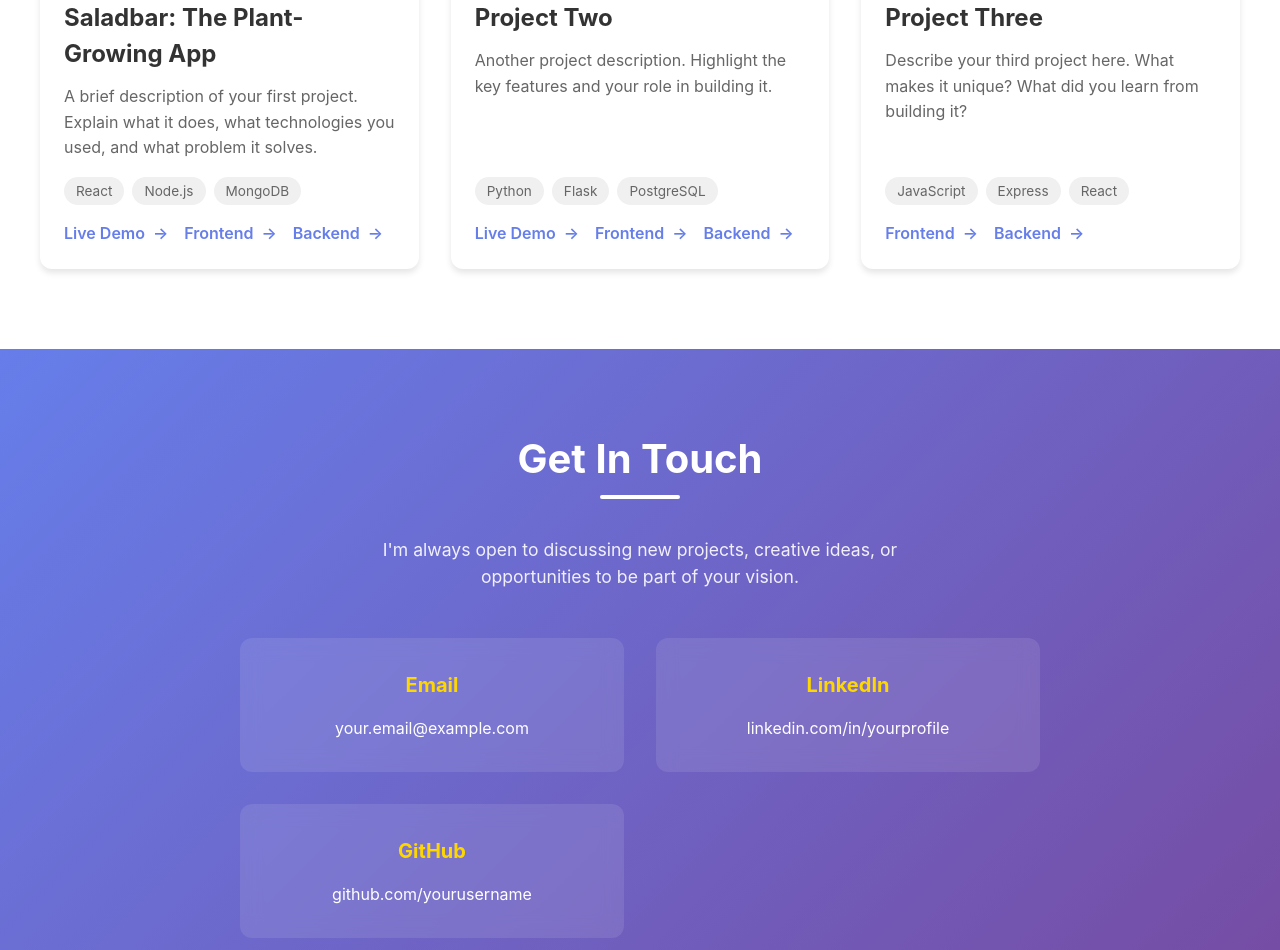
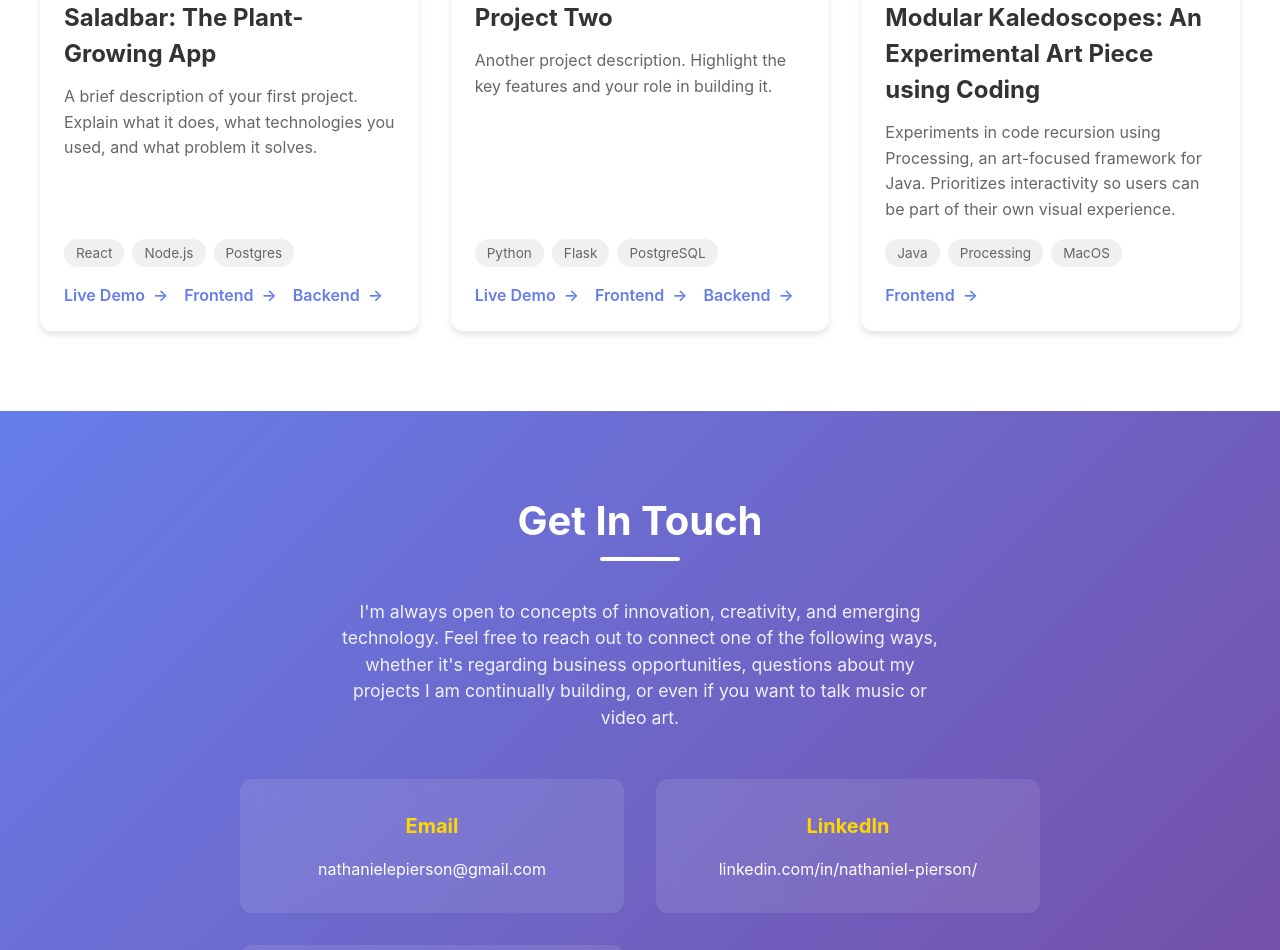
Before and after one commit to nathanielpierson/nathaniel-pierson-website, a React (Vite) app: page / in a window 1280 px wide. Shown: the part 2100-3050 px from the top of the page. Built offline with nearby package versions, Linux system fonts and the light colour scheme.

Commit message:
add contact links

```diff
--- a/src/components/Contact.jsx
+++ b/src/components/Contact.jsx
@@ -6,23 +6,28 @@ function Contact() {
       <div className="container">
         <h2 className="section-title">Get In Touch</h2>
         <p className="section-subtitle">
-          I'm always open to discussing new projects, creative ideas, or
-          opportunities to be part of your vision.
+          I'm always open to concepts of innovation, creativity, and emerging
+          technology. Feel free to reach out to connect one of the following
+          ways, whether it's regarding business opportunities, questions about
+          my projects I am continually building, or even if you want to talk
+          music or video art.
         </p>
         <div className="contact-content">
           <div className="contact-info">
             <div className="contact-item">
               <h3>Email</h3>
-              <a href="mailto:your.email@example.com">your.email@example.com</a>
+              <a href="mailto:nathanielepierson@gmail.com">
+                nathanielepierson@gmail.com
+              </a>
             </div>
             <div className="contact-item">
               <h3>LinkedIn</h3>
               <a
-                href="https://www.linkedin.com/feed/"
+                href="https://www.linkedin.com/in/nathaniel-pierson/"
                 target="_blank"
                 rel="noopener noreferrer"
               >
-                linkedin.com/in/yourprofile
+                linkedin.com/in/nathaniel-pierson/
               </a>
             </div>
             <div className="contact-item">
@@ -32,7 +37,7 @@ function Contact() {
                 target="_blank"
                 rel="noopener noreferrer"
               >
-                github.com/yourusername
+                github.com/nathanielpierson
               </a>
             </div>
           </div>
--- a/src/data/projects.js
+++ b/src/data/projects.js
@@ -4,12 +4,12 @@ export const projects = [
     title: "Saladbar: The Plant-Growing App",
     description:
       "A brief description of your first project. Explain what it does, what technologies you used, and what problem it solves.",
-    technologies: ["React", "Node.js", "MongoDB"],
+    technologies: ["React", "Node.js", "Postgres"],
     liveUrl: "https://example.com",
     frontendGithubUrl:
       "https://github.com/nathanielpierson/plant-capstone-frontend",
     backendGithubUrl: "https://github.com/nathanielpierson/plant-capstone-app",
-    image: null, // Add image path if you have one
+    image: "src/Images/saladbar-logo03.gif", // Add image path if you have one
   },
   {
     title: "Project Two",
@@ -22,13 +22,13 @@ export const projects = [
     image: null,
   },
   {
-    title: "Project Three",
+    title: "Modular Kaledoscopes: An Experimental Art Piece using Coding",
     description:
-      "Describe your third project here. What makes it unique? What did you learn from building it?",
-    technologies: ["JavaScript", "Express", "React"],
+      "Experiments in code recursion using Processing, an art-focused framework for Java. Prioritizes interactivity so users can be part of their own visual experience.",
+    technologies: ["Java", "Processing", "MacOS"],
     liveUrl: null,
-    frontendGithubUrl: "https://github.com/yourusername/project-three-frontend",
-    backendGithubUrl: "https://github.com/yourusername/project-three-backend",
-    image: null,
+    frontendGithubUrl:
+      "https://github.com/nathanielpierson/processing/tree/main",
+    image: "src/Images/all-moderewstrictive.gif",
   },
 ];
```
Also changed, not shown: 2 other files (tests, documents, lock files or other folders).
